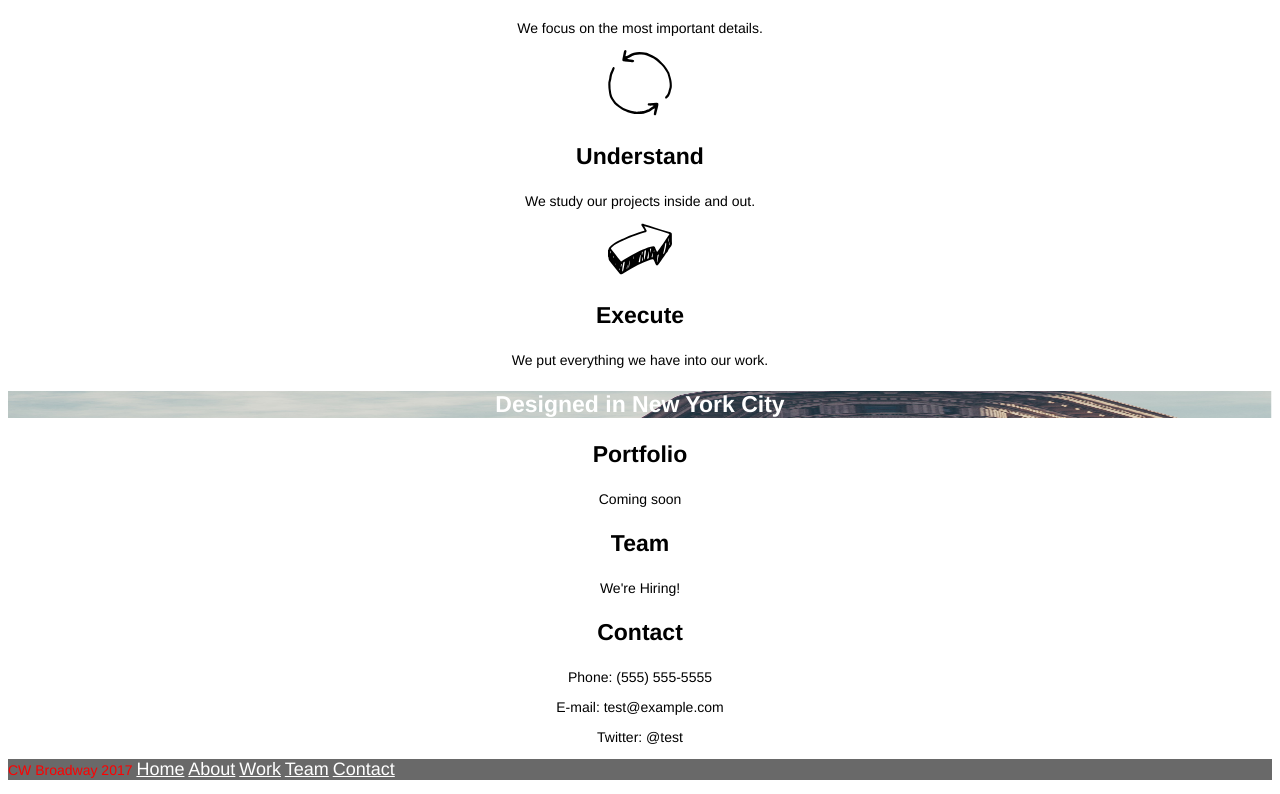
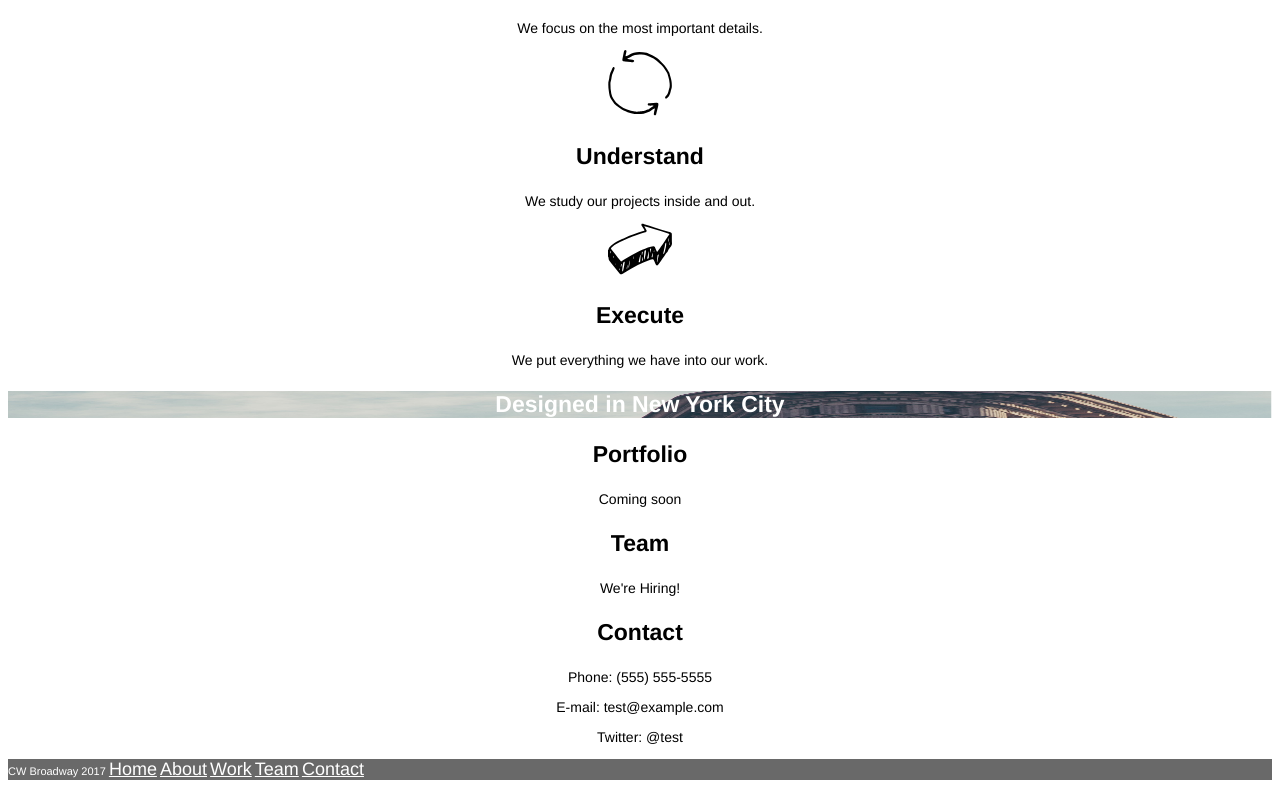
Before and after one commit to hammond4/Broadway, a plain HTML site: page index.html in a window 1280 px wide. Shown: the part 517-1311 px from the top of the page. Drawn offline with Linux system fonts and the light colour scheme.

Commit message:
eleventh

```diff
--- a/Resources/CSS/style.css
+++ b/Resources/CSS/style.css
@@ -34,11 +34,6 @@ body {
   background-color: dimgray;
 }
 
-.footer p {
-  color: red;
-
-}
-
 h1, h2, h3 {
   font-weight: bold;
 
--- a/index.html
+++ b/index.html
@@ -54,7 +54,7 @@
       <!-- footer -->
 
       <div class="footer">
-        <p>CW Broadway 2017
+        <a>CW Broadway 2017<a/>
         <a class="nav" href="#">Home</a>
         <a class="nav" href="#about">About</a>
         <a class="nav" href="#work">Work</a>
@@ -62,7 +62,5 @@
         <a class="nav" href="#contact">Contact</a></p>
       </div>
 
-    </div>
-
   </body>
 </html>
```
